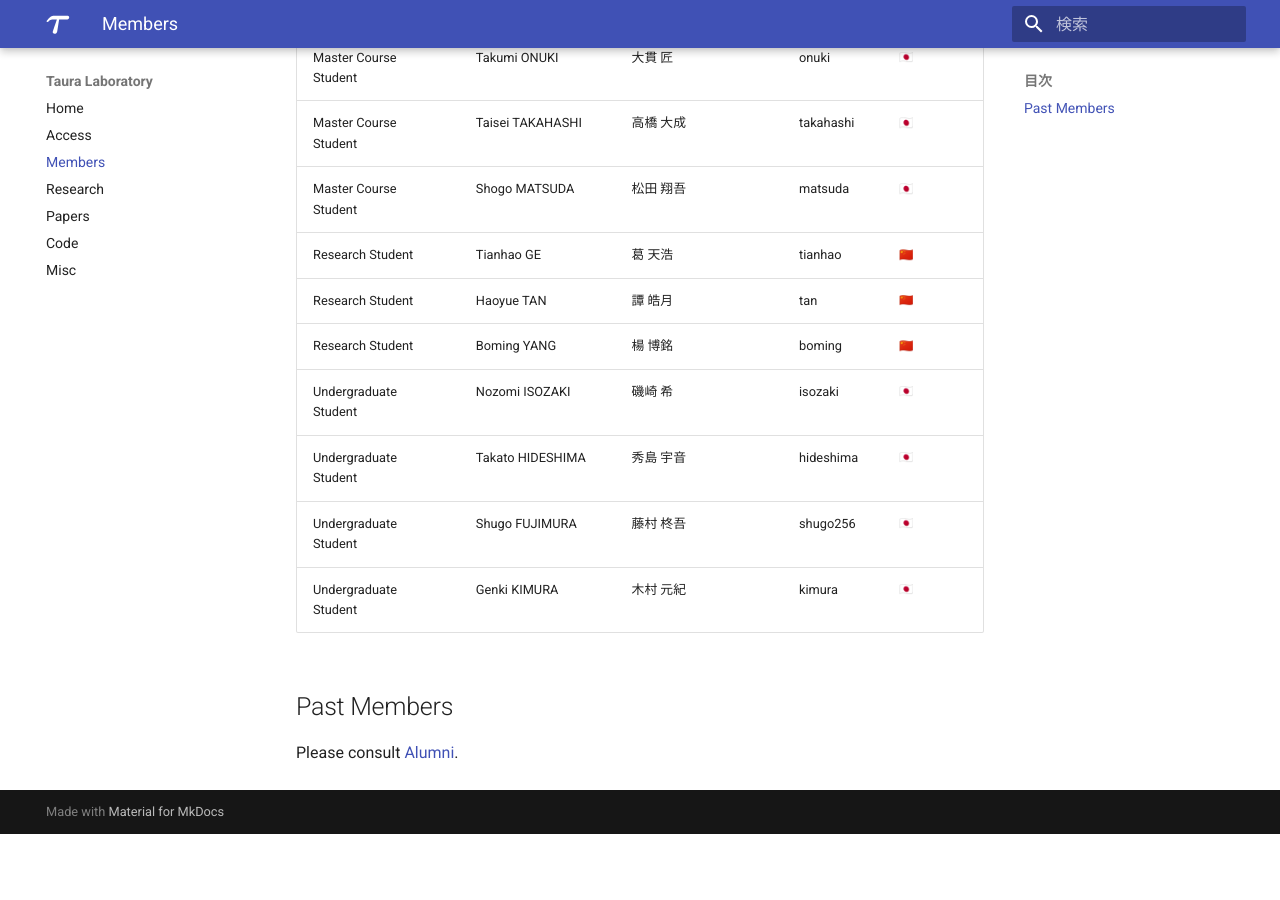
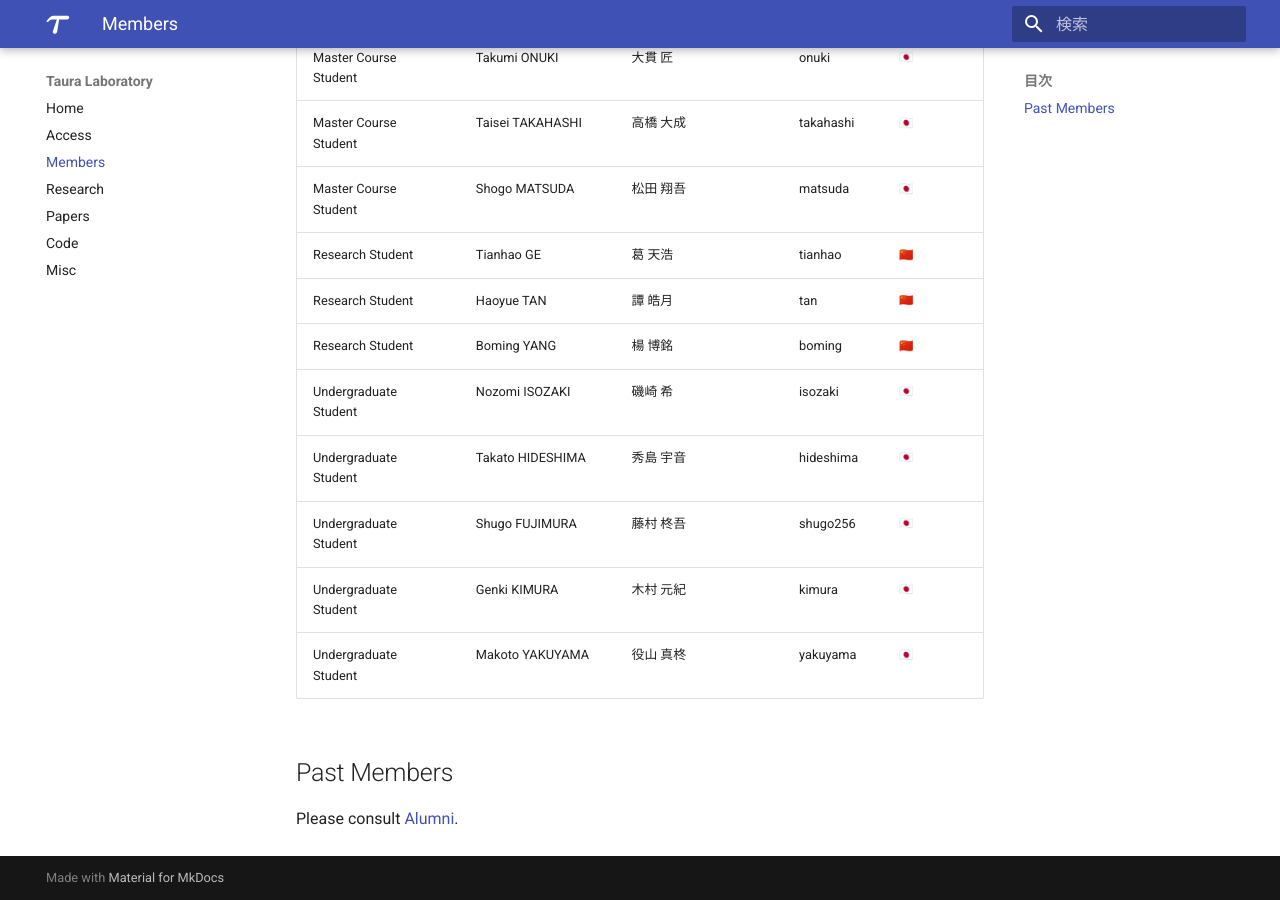
Before and after one commit to Yukayo/taura-lab, an MkDocs documentation site: the page built from docs/members.md, in a window 1280 px wide and 900 px high, scrolled down 962 px. Built offline with MkDocs 1.6.1 and Material for MkDocs 9.7.7, drawn with Linux system fonts in a browser that asks for light colours; emoji names are drawn with the system emoji font; before the commit the page ends 1796 px from its top, so only the background shows below that.

Commit message:
Update members.md

```diff
--- a/docs/members.md
+++ b/docs/members.md
@@ -26,6 +26,7 @@ Each member's e-mail address is _account_ [at] eidos.ic.i.u-tokyo.ac.jp.
 |Undergraduate Student|Takato HIDESHIMA|秀島 宇音 |hideshima |:jp:|
 |Undergraduate Student|Shugo FUJIMURA|藤村 柊吾|shugo256|:jp:|
 |Undergraduate Student|Genki KIMURA|木村 元紀|kimura|:jp:|
+|Undergraduate Student|Makoto YAKUYAMA|役山 真柊|yakuyama|:jp:|
 
 ## Past Members
 
```
